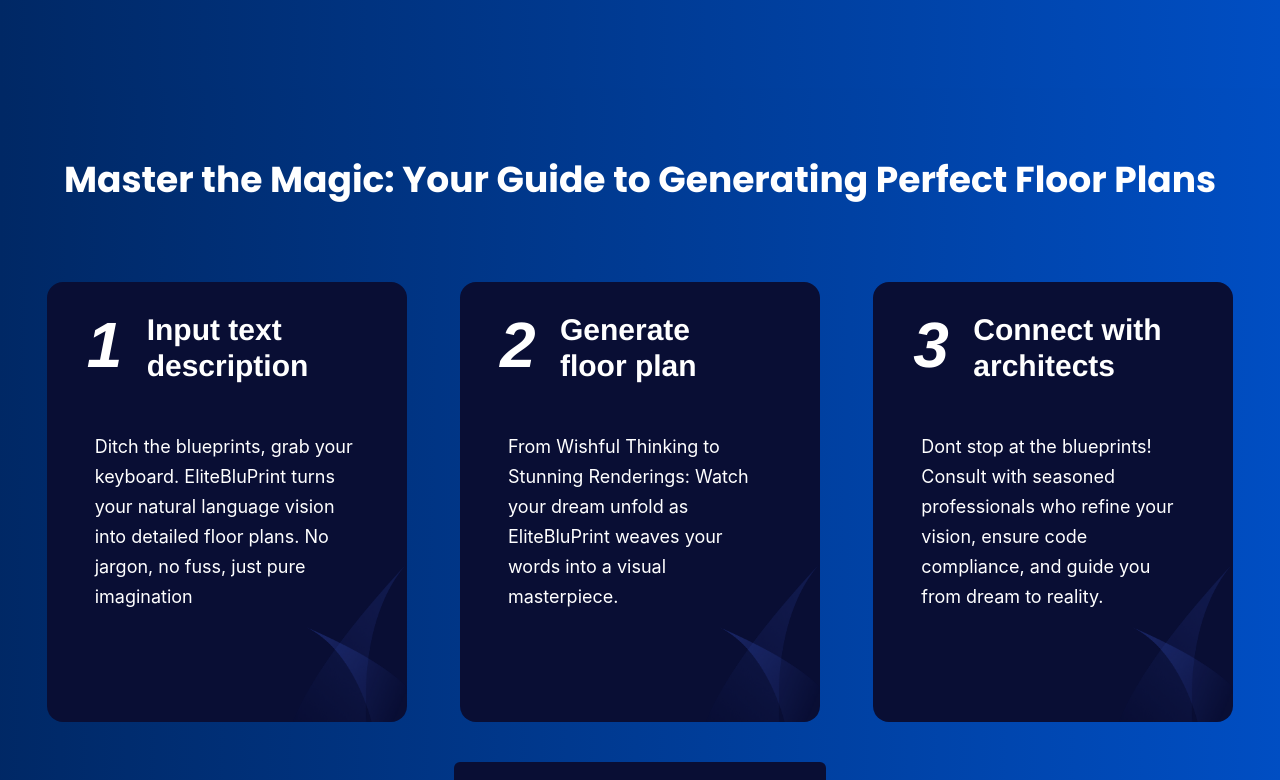
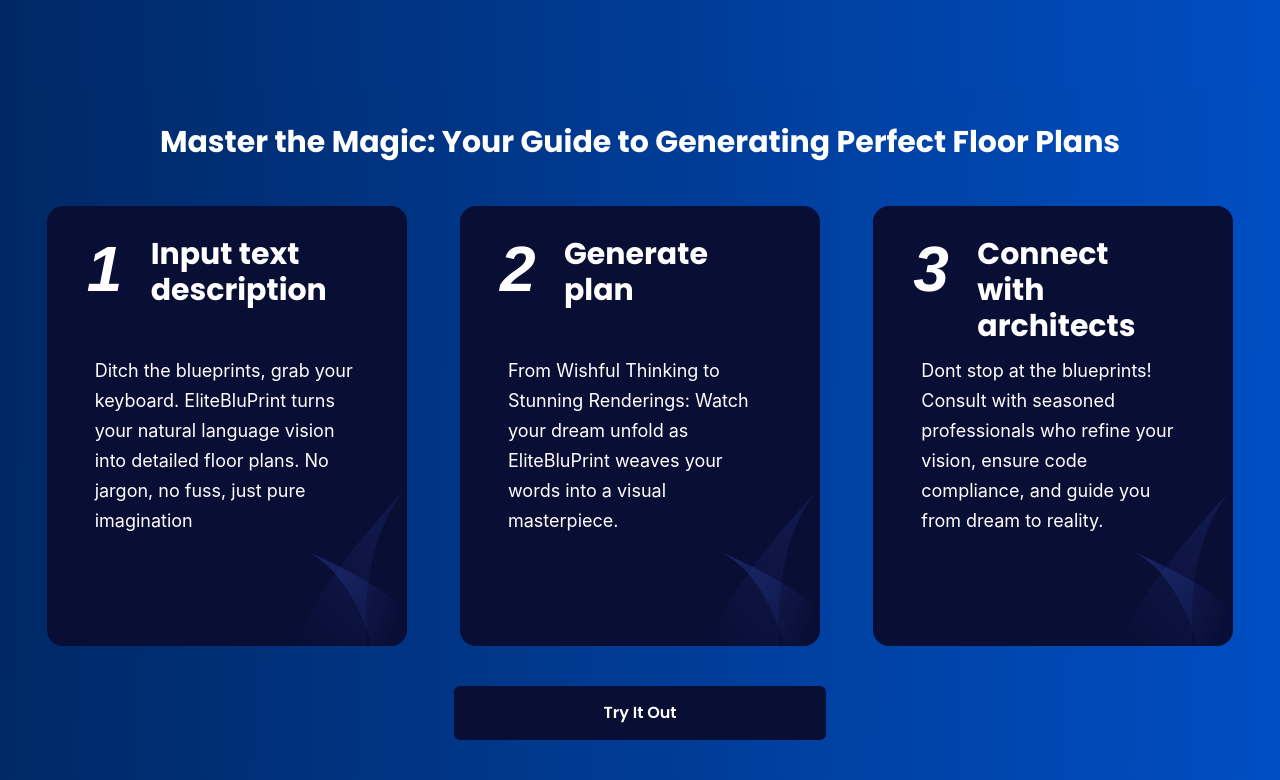
Before and after one commit to hashimkalam/SDGP-CS-28, a React (Vite) app in the folder client/: page / in a window 1280 px wide. Shown: the part 812-1592 px from the top of the page. Built offline with nearby package versions, Linux system fonts and the light colour scheme.

Commit message:
Refactor StepCard, HowItWorks, and Navbar components

```diff
--- a/client/src/components/Stepcard/stepcard.jsx
+++ b/client/src/components/Stepcard/stepcard.jsx
@@ -2,9 +2,9 @@
 import "./step.css";
 
 const StepCard = ({ title, steps, description }) => (
-  <div className="step-card text-white rounded-2xl">
+  <div className="step-card text-white rounded-2xl transform transition duration-500 ease-in-out hover:scale-105">
     <div className="step-label">
-      <h3 className="step-title">{title}</h3>
+      <h3 className="text-white font-inter text-lg sm:text-xl md:text-2xl lg:text-3xl leading-9 absolute left-16 ">{title}</h3>
       <div className="text-wrapper">{steps}</div>
     </div>
     <p className="step-description text-md md:text-lg px-8 md:px-12">
--- a/client/src/components/how-it-works/howitworks.jsx
+++ b/client/src/components/how-it-works/howitworks.jsx
@@ -12,7 +12,7 @@
       "Ditch the blueprints, grab your keyboard. EliteBluPrint turns your natural language vision into detailed floor plans. No jargon, no fuss, just pure imagination",
   },
   {
-    title: "Generate floor plan",
+    title: "Generate plan",
     steps: "2",
     description:
       "From Wishful Thinking to Stunning Renderings: Watch your dream unfold as EliteBluPrint weaves your words into a visual masterpiece.",
@@ -38,8 +38,8 @@
 
   return (
     <div className="how-it-works-section" id="how_it_works">
-      <div className="h-36 w-144 flex items-center justify-center mx-auto">
-    <p className="text-white font-inter font-bold text-2xl smg:text-3xl lg:text-4xl leading-relaxed text-center align-middle w-full">
+      <div className="m-4 w-144 flex items-center justify-center mx-auto">
+    <p className="text-white font-inter font-bold text-2xl  lg:text-3xl leading-relaxed text-center align-middle w-full">
       Master the Magic: Your Guide to Generating Perfect Floor Plans
     </p>
   </div>
--- a/client/src/components/navbar/navbar.jsx
+++ b/client/src/components/navbar/navbar.jsx
@@ -41,7 +41,7 @@
 
   return (
 
-    <div className={`navbar flex shadow-md items-center justify-between py-4 md:px-4 px-4 overflow-hidden ${
+    <div className={`navbar flex shadow-md items-center justify-between py-4 md:px-4 px-4 ${
       location.pathname === "/"
           ? "bg-white relative"
           : location.pathname === "/userprofile" || location.pathname === "/download"
```
